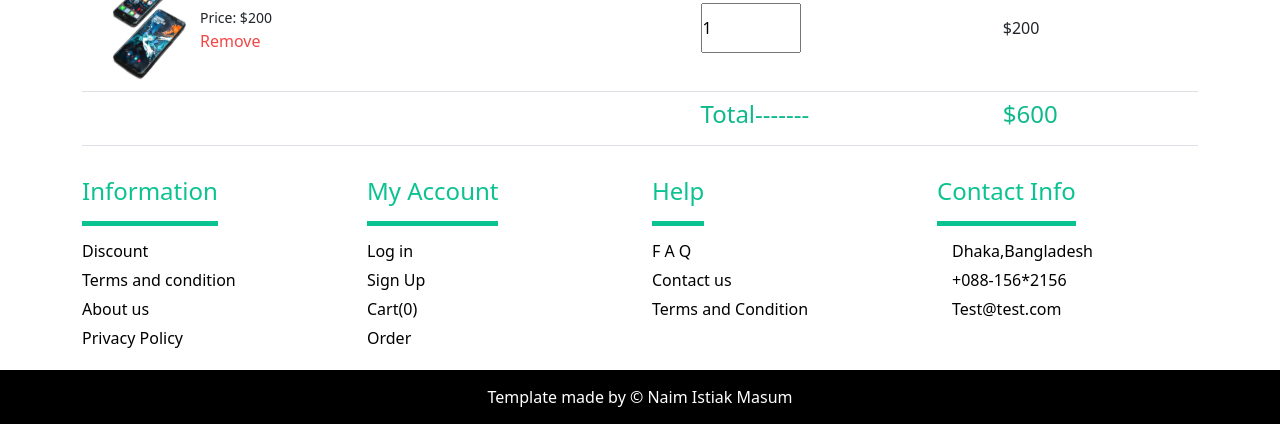
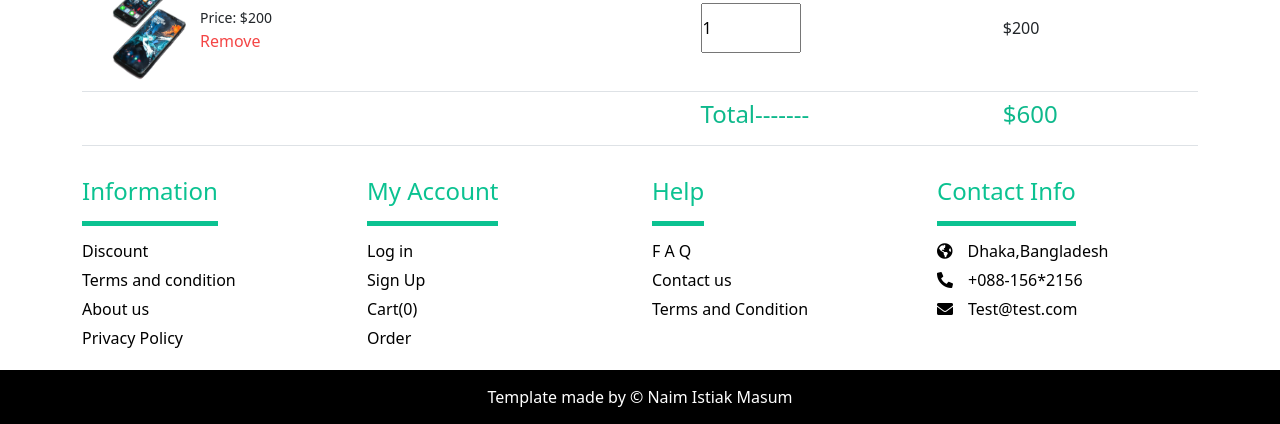
Before and after one commit to M45um19/E-Commerce-cart-design, a plain HTML site: page index.html in a window 1280 px wide. Shown: the part 402-826 px from the top of the page. Drawn offline with nearby package versions, Linux system fonts and the light colour scheme.

Commit message:
Update index.html

```diff
--- a/index.html
+++ b/index.html
@@ -5,6 +5,7 @@
     <meta http-equiv="X-UA-Compatible" content="IE=edge">
     <meta name="viewport" content="width=device-width, initial-scale=1.0">
     <link href="https://cdn.jsdelivr.net/npm/bootstrap@5.0.0-beta3/dist/css/bootstrap.min.css" rel="stylesheet" integrity="sha384-eOJMYsd53ii+scO/bJGFsiCZc+5NDVN2yr8+0RDqr0Ql0h+rP48ckxlpbzKgwra6" crossorigin="anonymous">
+    <link rel="stylesheet" href="https://cdnjs.cloudflare.com/ajax/libs/font-awesome/5.15.3/css/all.min.css" integrity="sha512-iBBXm8fW90+nuLcSKlbmrPcLa0OT92xO1BIsZ+ywDWZCvqsWgccV3gFoRBv0z+8dLJgyAHIhR35VZc2oM/gI1w==" crossorigin="anonymous" />
     <link rel="stylesheet" href="style.css">
     <title>E Commerce Cart</title>
 </head>
```
